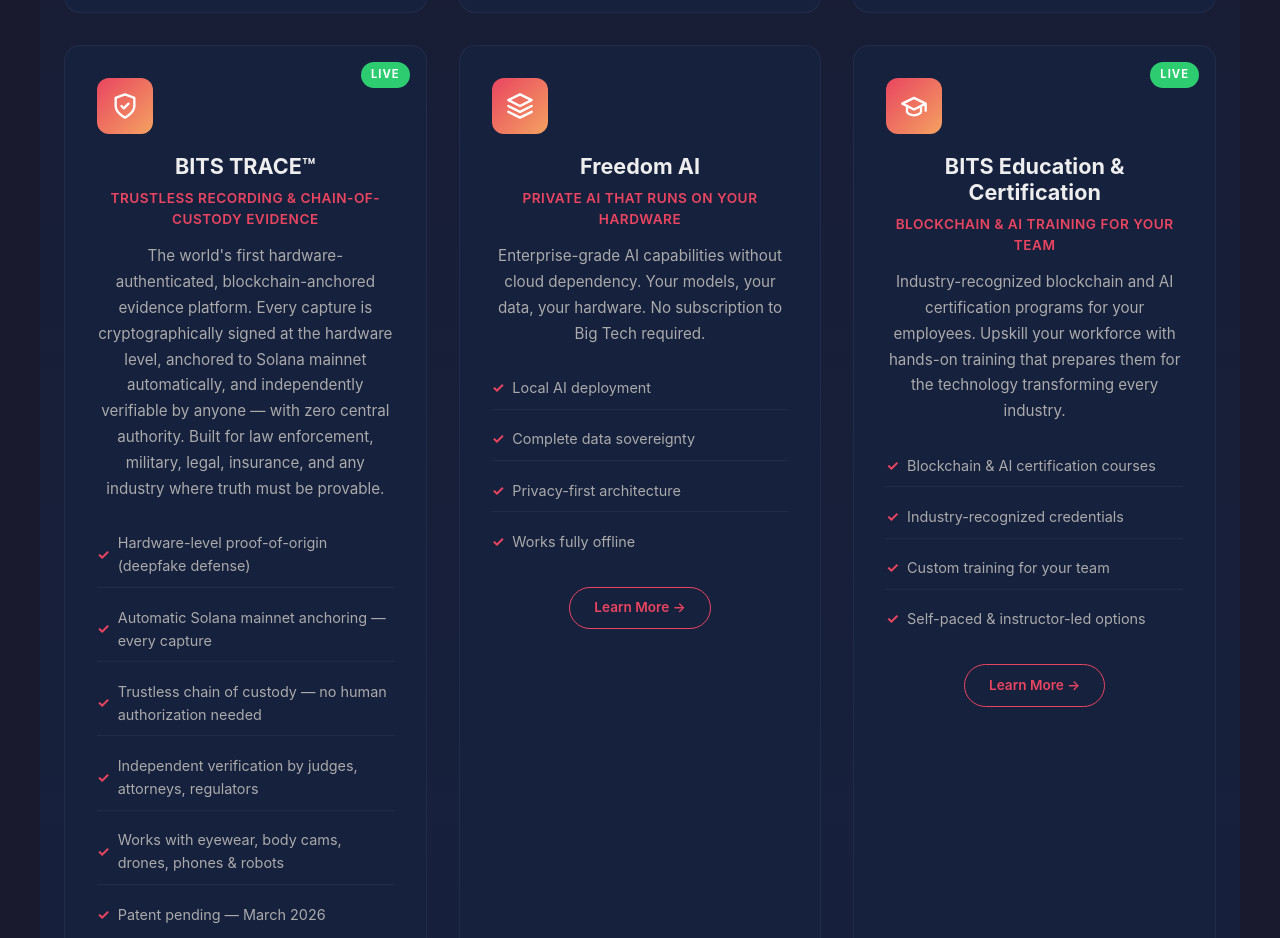
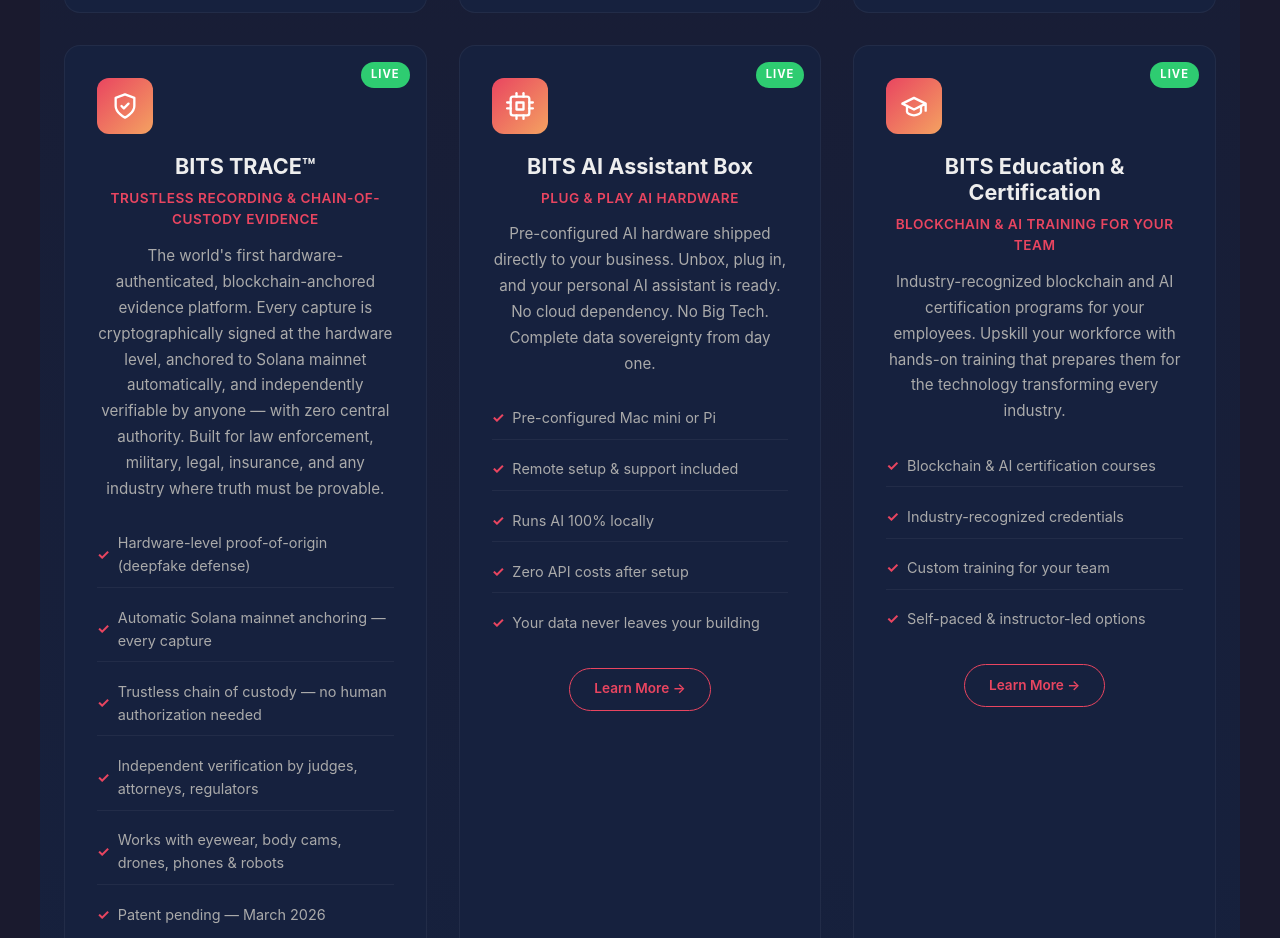
Before and after one commit to Nevillemind/bits-website, a plain HTML site: page index.html in a window 1280 px wide. Shown: the part 2081-3019 px from the top of the page. Drawn offline with Linux system fonts and the light colour scheme.

Commit message:
Fix: Keep AI Assistant Box, remove Freedom AI from products grid

```diff
--- a/index.html
+++ b/index.html
@@ -549,25 +549,34 @@
           <a href="trace.html" class="product-cta">Learn More →</a>
         </article>
 
-        <!-- Freedom AI -->
+        <!-- BITS AI Assistant Box -->
         <article class="product-card">
+          <span class="product-badge live">LIVE</span>
           <div class="product-icon-wrapper">
             <svg xmlns="http://www.w3.org/2000/svg" viewBox="0 0 24 24" stroke-linecap="round" stroke-linejoin="round">
-              <path d="M12 2L2 7l10 5 10-5-10-5z"></path>
-              <path d="M2 17l10 5 10-5"></path>
-              <path d="M2 12l10 5 10-5"></path>
+              <rect x="4" y="4" width="16" height="16" rx="2" ry="2"></rect>
+              <rect x="9" y="9" width="6" height="6"></rect>
+              <line x1="9" y1="1" x2="9" y2="4"></line>
+              <line x1="15" y1="1" x2="15" y2="4"></line>
+              <line x1="9" y1="20" x2="9" y2="23"></line>
+              <line x1="15" y1="20" x2="15" y2="23"></line>
+              <line x1="20" y1="9" x2="23" y2="9"></line>
+              <line x1="20" y1="14" x2="23" y2="14"></line>
+              <line x1="1" y1="9" x2="4" y2="9"></line>
+              <line x1="1" y1="14" x2="4" y2="14"></line>
             </svg>
           </div>
-          <h3>Freedom AI</h3>
-          <p class="product-tagline">Private AI That Runs on Your Hardware</p>
-          <p class="product-description">Enterprise-grade AI capabilities without cloud dependency. Your models, your data, your hardware. No subscription to Big Tech required.</p>
+          <h3>BITS AI Assistant Box</h3>
+          <p class="product-tagline">Plug &amp; Play AI Hardware</p>
+          <p class="product-description">Pre-configured AI hardware shipped directly to your business. Unbox, plug in, and your personal AI assistant is ready. No cloud dependency. No Big Tech. Complete data sovereignty from day one.</p>
           <ul class="product-features">
-            <li>Local AI deployment</li>
-            <li>Complete data sovereignty</li>
-            <li>Privacy-first architecture</li>
-            <li>Works fully offline</li>
+            <li>Pre-configured Mac mini or Pi</li>
+            <li>Remote setup &amp; support included</li>
+            <li>Runs AI 100% locally</li>
+            <li>Zero API costs after setup</li>
+            <li>Your data never leaves your building</li>
           </ul>
-          <a href="freedom-ai.html" class="product-cta">Learn More →</a>
+          <a href="assistant-box.html" class="product-cta">Learn More →</a>
         </article>
 
         <!-- BITS Education & Certification -->
@@ -871,7 +880,7 @@
             <li><a href="halo.html">BITS Halo</a></li>
             <li><a href="datavault.html">DataVault</a></li>
             <li><a href="trace.html">BITS TRACE™</a></li>
-            <li><a href="#products">Freedom AI</a></li>
+            <li><a href="assistant-box.html">AI Assistant Box</a></li>
             <li><a href="#products">Education &amp; Certification</a></li>
           </ul>
         </div>
```
